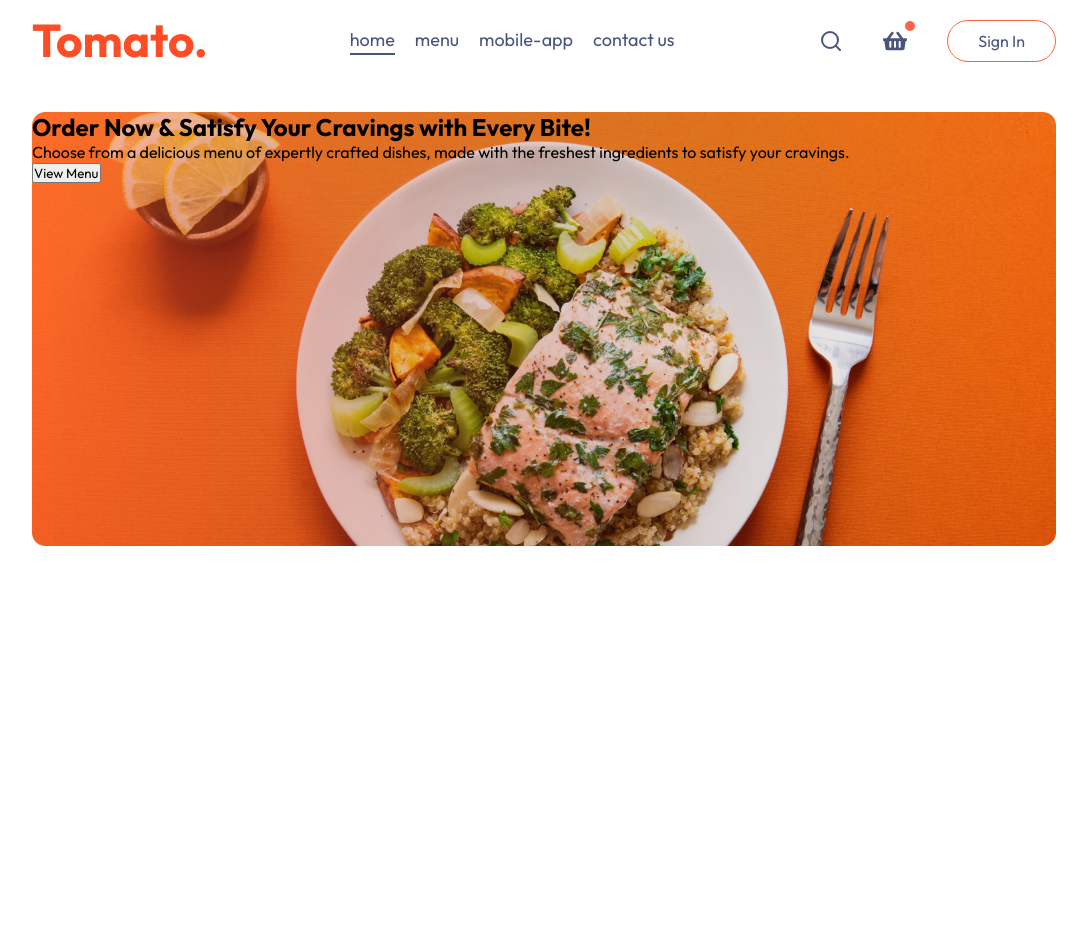
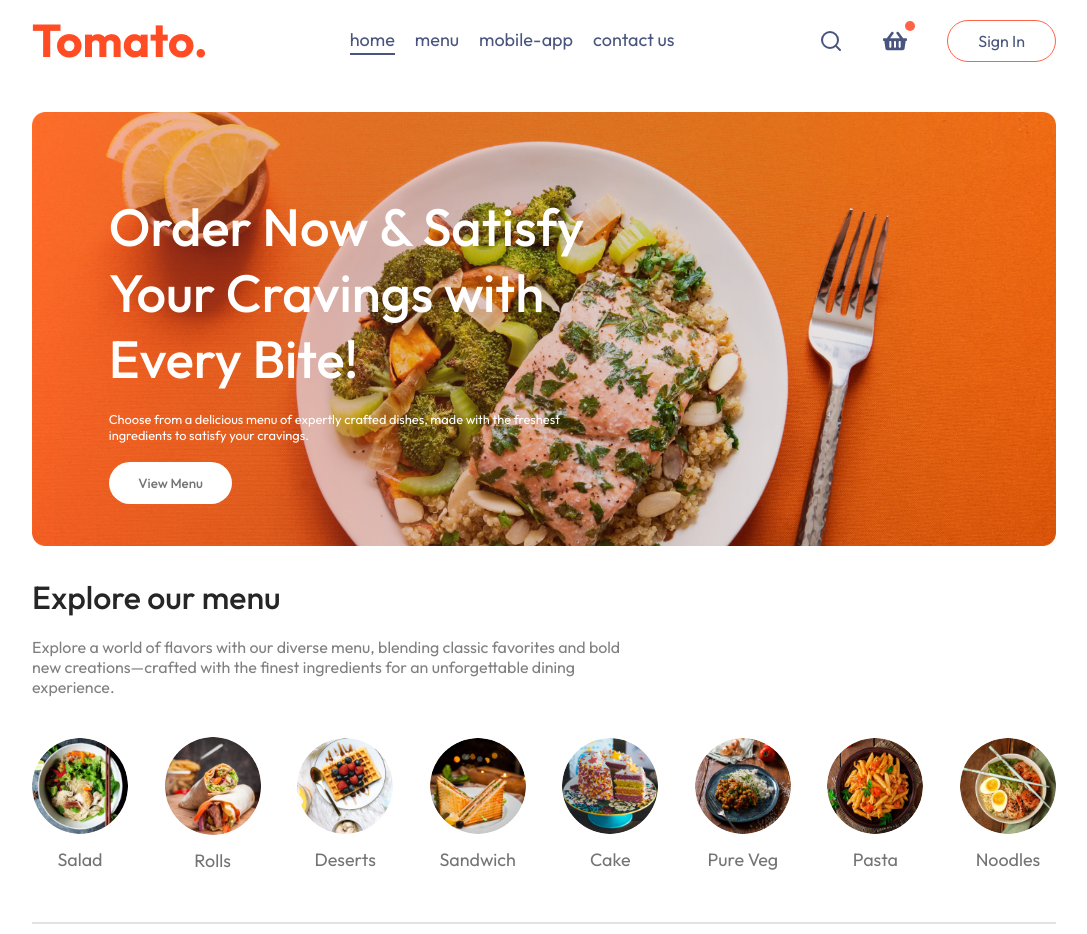
Before and after one commit to mahesh-pagrut/food-villa, a React (Vite) app in the folder frontend/: page / in a window 1280 px wide. Shown: the whole page, without its empty margins (96-1183 px from the left). Before the commit the page ends 800 px from the top, so only its background shows below. Built offline with nearby package versions, Linux system fonts and the light colour scheme.

Commit message:
context structure updated added food list in that also updated the food display component and explore menu css refinements

```diff
--- /dev/null
+++ b/frontend/src/components/ExploreMenu/ExploreMenu.css
@@ -0,0 +1,58 @@
+
+.explore-menu{
+    display: flex;
+    flex-direction: column;
+    gap: 20px;
+}
+
+.explore-menu h1{
+    color: #262626;
+    font-weight: 500;
+}
+
+.explore-menu-text{
+    max-width: 60%;
+    color: #808080;
+}
+
+.explore-menu-list{
+    display: flex;
+    justify-content: space-between;
+    align-items: center;
+    gap: 30px;
+    text-align: center;
+    margin: 20px 0px;
+    overflow-x: scroll;
+
+}
+
+.explore-menu-list::-webkit-scrollbar{
+    display: none;
+}
+.explore-menu-list-item img{
+    width: 7.5vw;
+    min-width: 80px;
+    cursor: pointer;
+    border-radius: 50px;
+    transition: 0.2s;
+}
+
+.explore-menu-list-item p{
+    margin-top: 10px;
+    color: #747474;
+    font-size: max(1.4vw, 16px);
+    cursor: pointer;
+}
+
+
+.explore-menu hr{
+    margin: 10px 0;
+    height: 2px;
+    background-color: #e2e2e2;
+    border: none;
+}
+
+.explore-menu-list-item .active{
+    border: 4px solid tomato;
+    padding: 2px;
+}
--- /dev/null
+++ b/frontend/src/components/ExploreMenu/ExploreMenu.jsx
@@ -0,0 +1,25 @@
+import React from 'react'
+import "./ExploreMenu.css"
+import { menu_list } from '../../assets/assets'
+
+const ExploreMenu = ({category, setCategory}) => {
+  return (
+    <div className='explore-menu' id='explore-menu'>
+        <h1>Explore our menu</h1>
+        <p className='explore-menu-text'>Explore a world of flavors with our diverse menu, blending classic favorites and bold new creations—crafted with the finest ingredients for an unforgettable dining experience.</p>
+        <div className='explore-menu-list'>
+            {menu_list.map((item, index) => {
+                return (
+                    <div onClick={() => setCategory(prev => prev===item.menu_name?"All":item.menu_name)} key={index} className='explore-menu-list-item'>
+                        <img className={category===item.menu_name?"active":""} src={item.menu_image} alt='menu-image'/>
+                        <p>{item.menu_name}</p>
+                    </div>
+                )
+            })}
+        </div>
+        <hr />
+    </div>
+  )
+}
+
+export default ExploreMenu;
--- a/frontend/src/components/Header/Header.css
+++ b/frontend/src/components/Header/Header.css
@@ -7,3 +7,38 @@
     position: relative;
 
 }
+
+.header-contents{
+    position: absolute;
+    display: flex;
+    flex-direction: column;
+    align-items: start;
+    gap: 1.5vw;
+    max-width: 50%;
+    bottom: 10%;
+    left: 6vw;
+    animation: fadeIn 3s;
+
+}
+
+.header-contents h2{
+    color: white;
+    font-weight: 500;
+    font-size: max(4.1vw, 22px);
+
+}
+
+.header-contents p{
+    color: white;
+    font-size: 1vw;
+}
+
+.header-contents button{
+    border: none;
+    color: #747474;
+    font-weight: 500;
+    padding: 1vw 2.3vw;
+    background-color: white;
+    font-size: max(1vw 22px);
+    border-radius: 50px;
+}
--- /dev/null
+++ b/frontend/src/context/StoreContext.jsx
@@ -0,0 +1,21 @@
+import { createContext } from "react";
+
+import { food_list } from "../assets/assets";
+
+export const StoreContext = createContext(null)
+
+const StoreContextProvider = (props) => {
+
+    const contextValue = {
+        food_list
+
+    }
+
+    return (
+        <StoreContext.Provider value={contextValue}>
+            {props.children}
+        </StoreContext.Provider>
+    )
+}
+
+export default StoreContextProvider;
--- a/frontend/src/index.css
+++ b/frontend/src/index.css
@@ -19,3 +19,12 @@
   width: 80%;
   margin: auto;
 }
+
+@keyframes fadeIn{
+  0%{
+    opacity: 0;
+  }
+  100%{
+    opacity: 1;
+  }
+}
--- a/frontend/src/main.jsx
+++ b/frontend/src/main.jsx
@@ -3,10 +3,13 @@
 import './index.css'
 import App from './App.jsx'
 import {BrowserRouter} from 'react-router-dom'
+import StoreContextProvider from './context/StoreContext.jsx'
 
 createRoot(document.getElementById('root')).render(
     <BrowserRouter>
-    <App />
+      <StoreContextProvider>
+        <App />
+      </StoreContextProvider>
     </BrowserRouter>
 
 )
--- a/frontend/src/pages/Home/Home.jsx
+++ b/frontend/src/pages/Home/Home.jsx
@@ -1,11 +1,15 @@
-import React from 'react'
+import React, { useState } from 'react'
 import './Home.css'
 import Header from '../../components/Header/Header'
+import ExploreMenu from '../../components/ExploreMenu/ExploreMenu'
 
 const Home = () => {
+
+    const [category, setCategory] = useState('All')
   return (
     <div>
         <Header/>
+        <ExploreMenu category={category} setCategory={setCategory}/>
     </div>
   )
 }
```
Also changed, not shown: frontend/src/components/FoodDisplay/FoodDisplay.jsx (added, +14 -0 lines), frontend/src/components/FoodDisplay/FoodDisplay.css (added).
